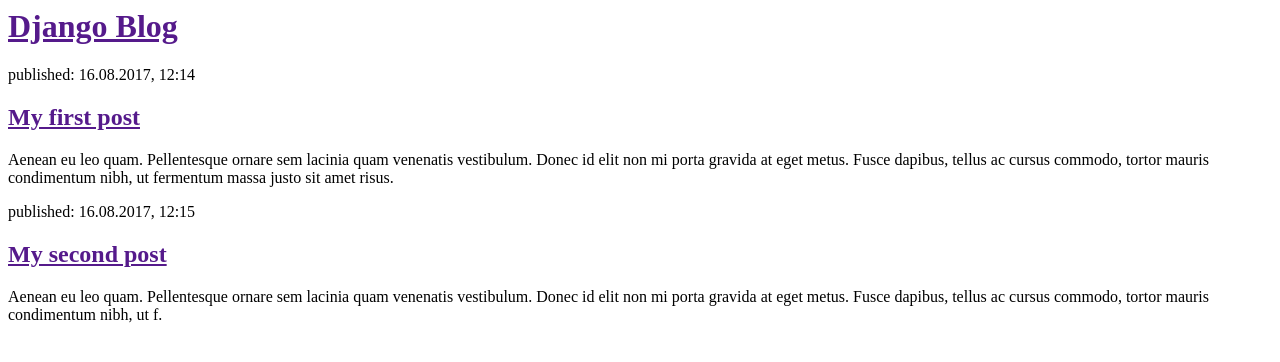
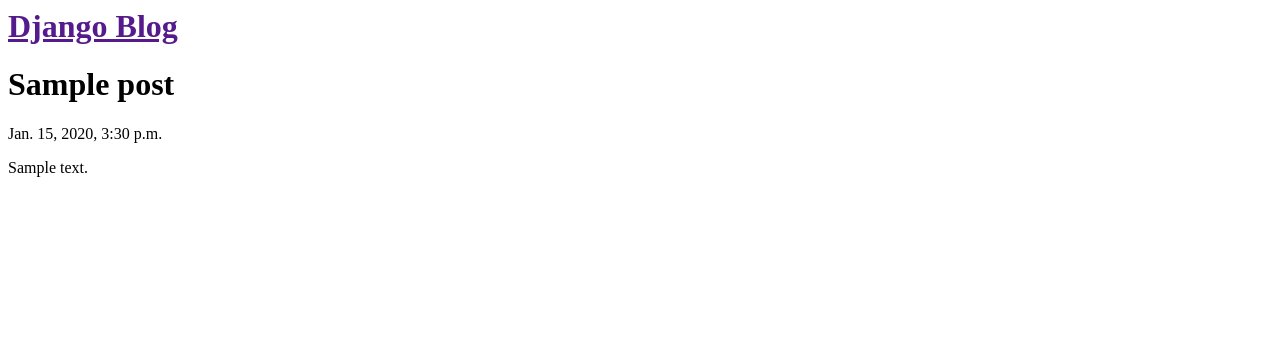
Before and after one commit to techytushar/DjangoBlog, a Django app: template blog/templates/blog/post_list.html in a window 1280 px wide. Shown: the top 362 px of the page. Run offline with Django 3.2, Linux system fonts and the light colour scheme; the template is opened without the code that fills it: values that come from a table or form of the project are taken from there, others are empty; tables that the repository leaves empty hold one stand-in row (values such as "Sample post").

Commit message:
Displayed Posts on HTML

```diff
--- a/blog/templates/blog/post_list.html
+++ b/blog/templates/blog/post_list.html
@@ -6,17 +6,13 @@
         <div>
             <h1><a href="">Django Blog</a></h1>
         </div>
-
-        <div>
-            <p>published: 16.08.2017, 12:14</p>
-            <h2><a href="">My first post</a></h2>
-            <p>Aenean eu leo quam. Pellentesque ornare sem lacinia quam venenatis vestibulum. Donec id elit non mi porta gravida at eget metus. Fusce dapibus, tellus ac cursus commodo, tortor mauris condimentum nibh, ut fermentum massa justo sit amet risus.</p>
-        </div>
-
-        <div>
-            <p>published: 16.08.2017, 12:15</p>
-            <h2><a href="">My second post</a></h2>
-            <p>Aenean eu leo quam. Pellentesque ornare sem lacinia quam venenatis vestibulum. Donec id elit non mi porta gravida at eget metus. Fusce dapibus, tellus ac cursus commodo, tortor mauris condimentum nibh, ut f.</p>
-        </div>
+        {%for post in posts%}
+            <div>
+                <h1>{{post.title}}</h1>
+                {{post.published_date}}
+                <p>{{post.text|linebreaksbr}}</p>
+                <br>
+            </div>
+        {%endfor%}
     </body>
 </html>
--- a/blog/views.py
+++ b/blog/views.py
@@ -1,5 +1,7 @@
 from django.shortcuts import render
-
+from django.utils import timezone
+from .models import Post
 # Create your views here.
 def post_list(request):
-    return render(request, 'blog/post_list.html', {})
+    posts = Post.objects.filter(published_date__lte = timezone.now()).order_by('published_date')
+    return render(request, 'blog/post_list.html', {'posts':posts})
```
